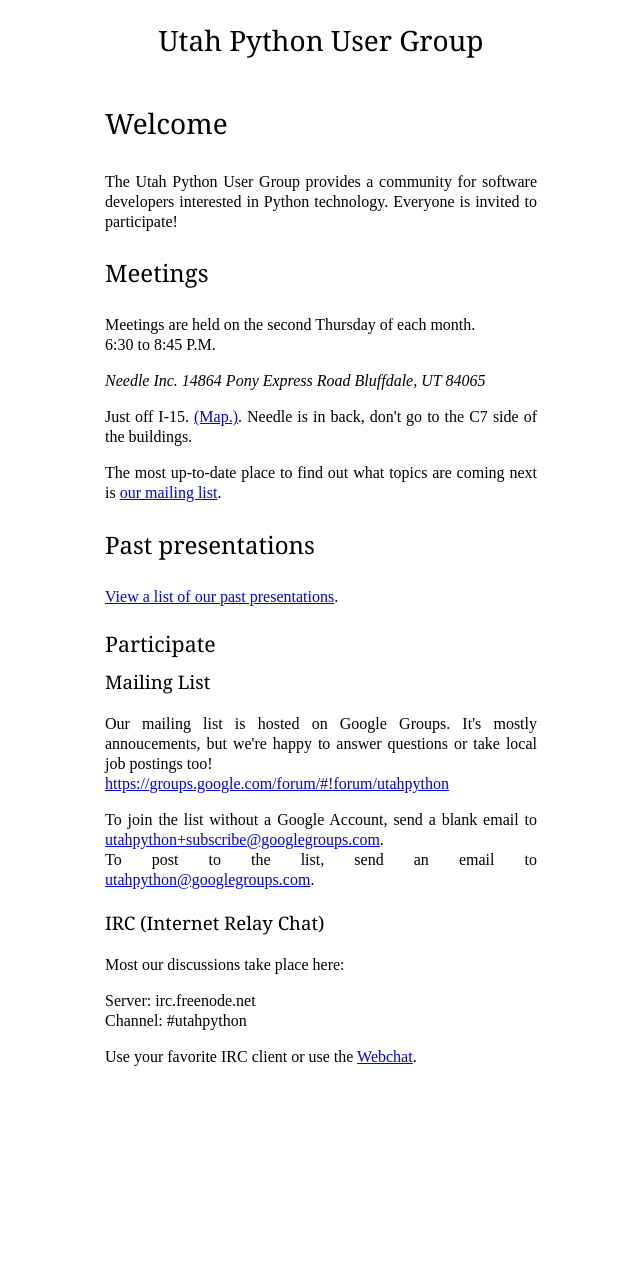
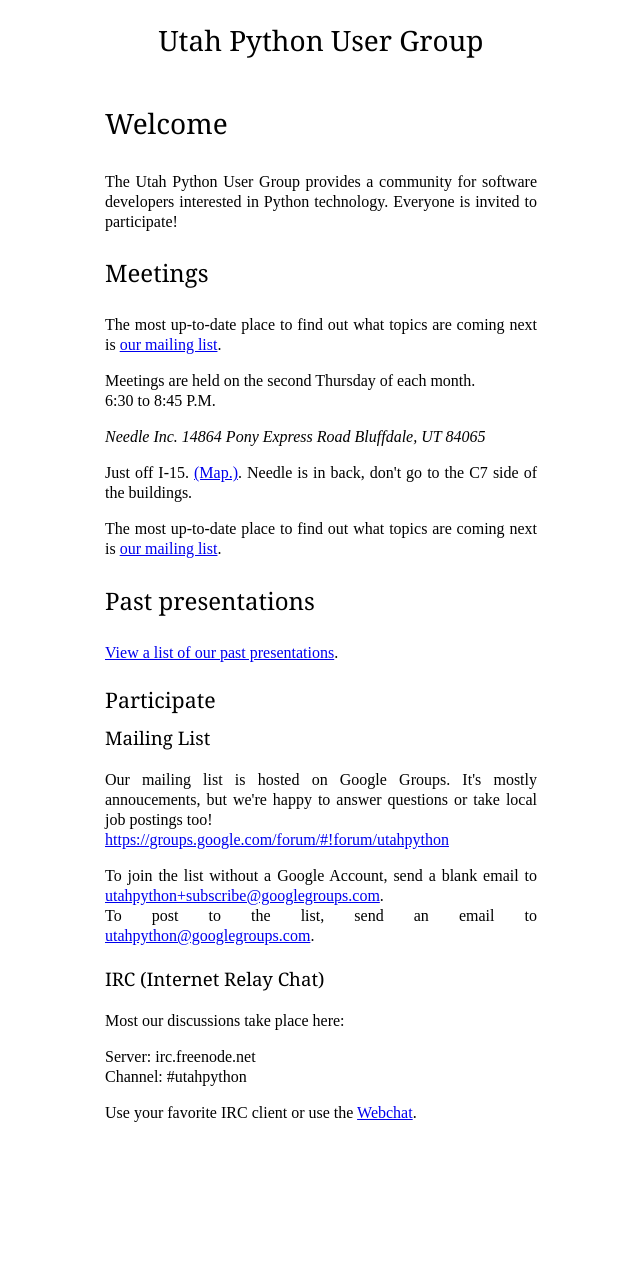
Before and after one commit to utahpython/utahpython.github.com, a Jekyll site: the page built from index.html, in a window 1280 px wide. Shown: the whole page, without its empty margins (283-923 px from the left). Built offline with Jekyll 4.4.1, drawn with Linux system fonts in a browser that asks for light colours; some web fonts are replaced; before the commit the page ends 1211 px from its top, so only the background shows below that.

Commit message:
Emphasize checking the mailing list for upcoming topics

```diff
--- a/index.html
+++ b/index.html
@@ -15,8 +15,12 @@
 <div class="meetings">
     <h2>Meetings</h2>
 
+    <p>The most up-to-date place to find out what topics are coming next is
+    <a href="{{ page.url-group }}">our mailing list</a>.</p>
+
     <p>Meetings are held on the second Thursday of each month.<br>
     6:30 to 8:45 P.M.</p>
+
     <address>
         Needle Inc.
         14864 Pony Express Road
```
